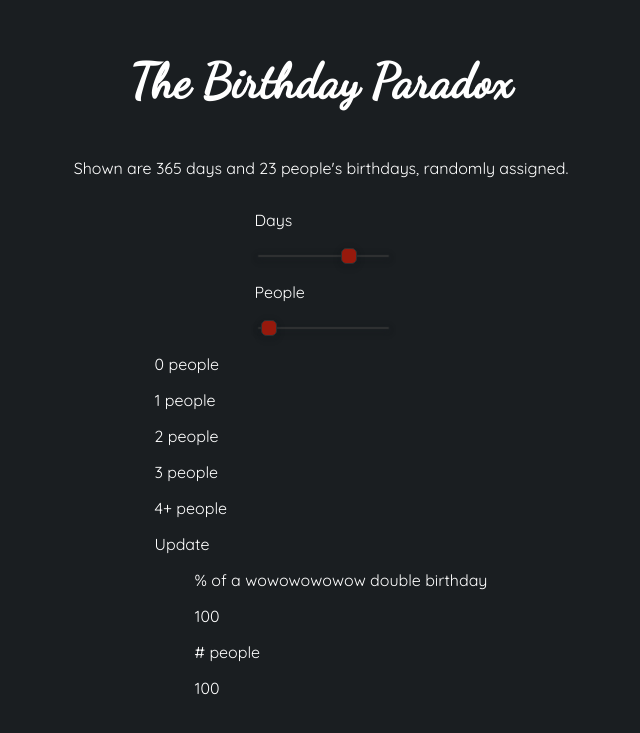
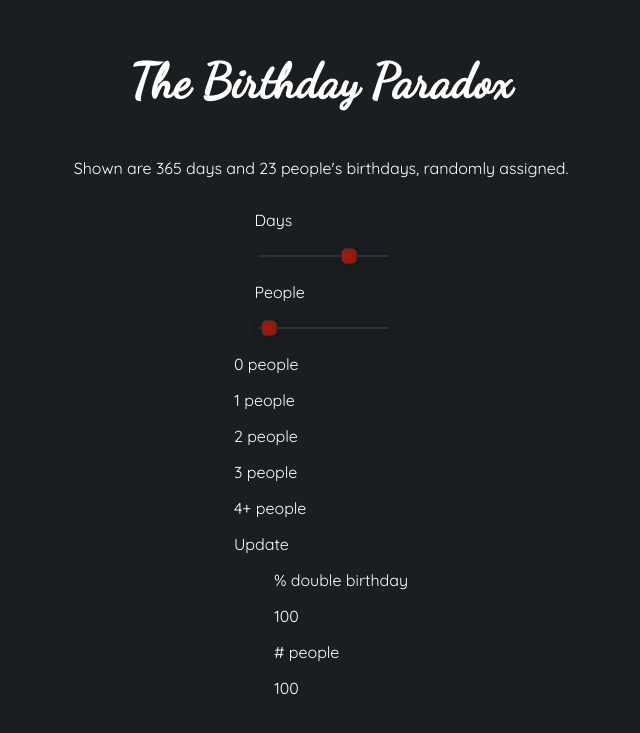
Before and after one commit to Javernus/Javernus-Website, a React (Vite) app: page /birthday in a window 1280 px wide. Shown: the part 107-840 px from the top of the page, without its empty margins (319-959 px from the left). Built offline with nearby package versions, Linux system fonts and the light colour scheme.

Commit message:
fix: Graph x-axis is placed at the right height now.

```diff
--- a/src/components/dot-graph/index.tsx
+++ b/src/components/dot-graph/index.tsx
@@ -49,7 +49,7 @@ const DotGraph = ({
   let yMaximum = getNumber([yProperties.maximum, getMaximum(dots, 'y') + 1])
   let yMinimum = getNumber([yProperties.minimum, getMinimum(dots, 'y') - 1])
 
-  if (yMaximum >= 0) yMinimum = 0
+  if (yMinimum >= 0) yMinimum = 0
   else if (yMaximum < 0) yMaximum = 0
 
   console.log(xMinimum, xMaximum, yMinimum, yMaximum)
--- a/src/pages/birthday/index.tsx
+++ b/src/pages/birthday/index.tsx
@@ -10,13 +10,13 @@ import Slider from '../../components/slider'
 import {
   birthday,
   birthday__calendar,
+  birthday__calendarAndGraph,
+  birthday__calendarContainer,
   birthday__dotExplainer,
   birthday__dotExplainers,
   birthday__graph,
   birthday__inputSlider,
   birthday__inputSliders,
-  birthday__calendarAndGraph,
-  birthday__calendarContainer,
 } from './style.module.scss'
 
 const Birthday = () => {
@@ -106,7 +106,7 @@ const Birthday = () => {
             onChange={d => {
               setDays(d)
 
-              if (d < people) setPeople(d)
+              if (d < 2 * people) setPeople(d)
             }}
             minimum={1}
             maximum={500}
@@ -151,8 +151,8 @@ const Birthday = () => {
         <DotGraph
           className={birthday__graph}
           dots={doubleBirthdayPercentage}
-          xProperties={{ title: '# people', minimum: 0, maximum: 100 }}
-          yProperties={{ title: '% of a  wowowowowow double birthday', minimum: 0, maximum: 100 }}
+          xProperties={{ title: '# people', minimum: -5, maximum: 100 }}
+          yProperties={{ title: '% double birthday', minimum: -5, maximum: 100 }}
         />
       </div>
     </div>
```
